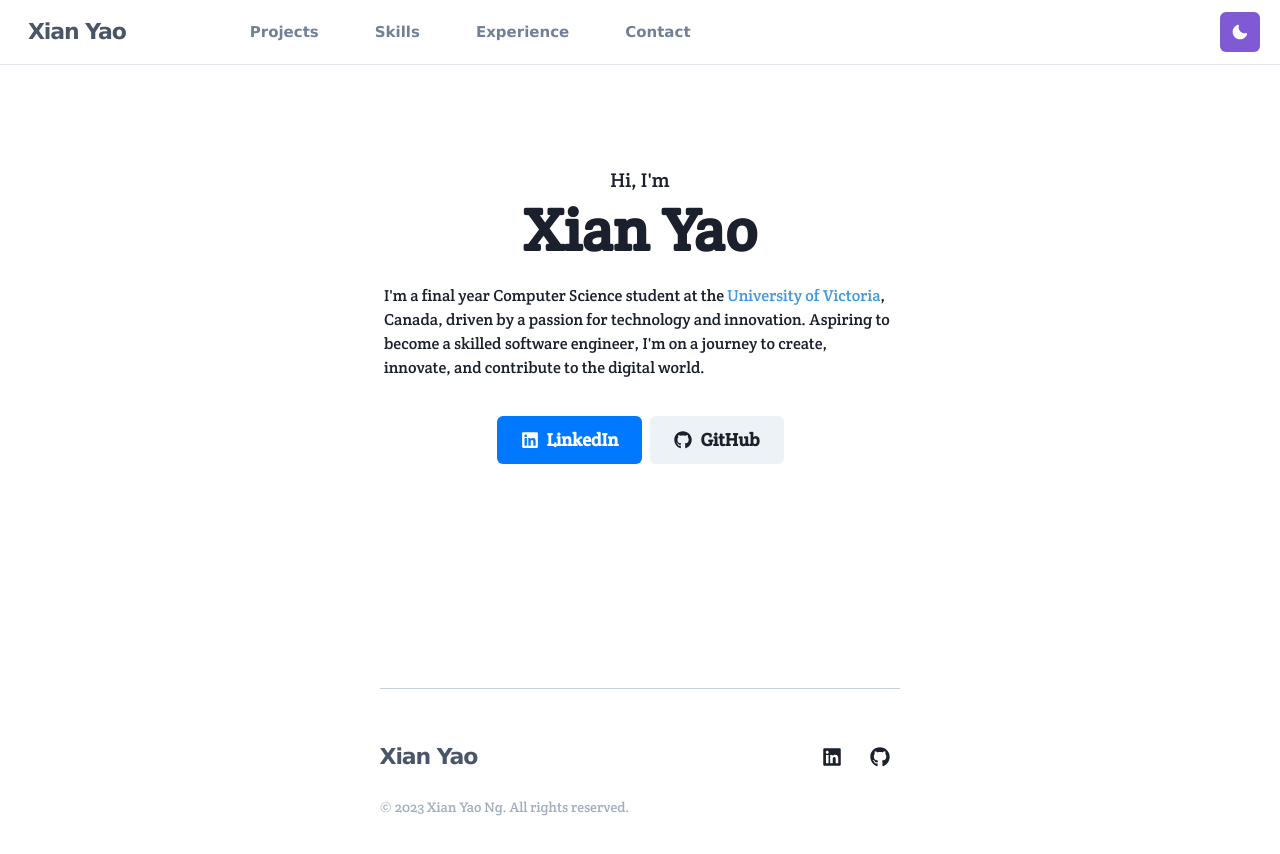
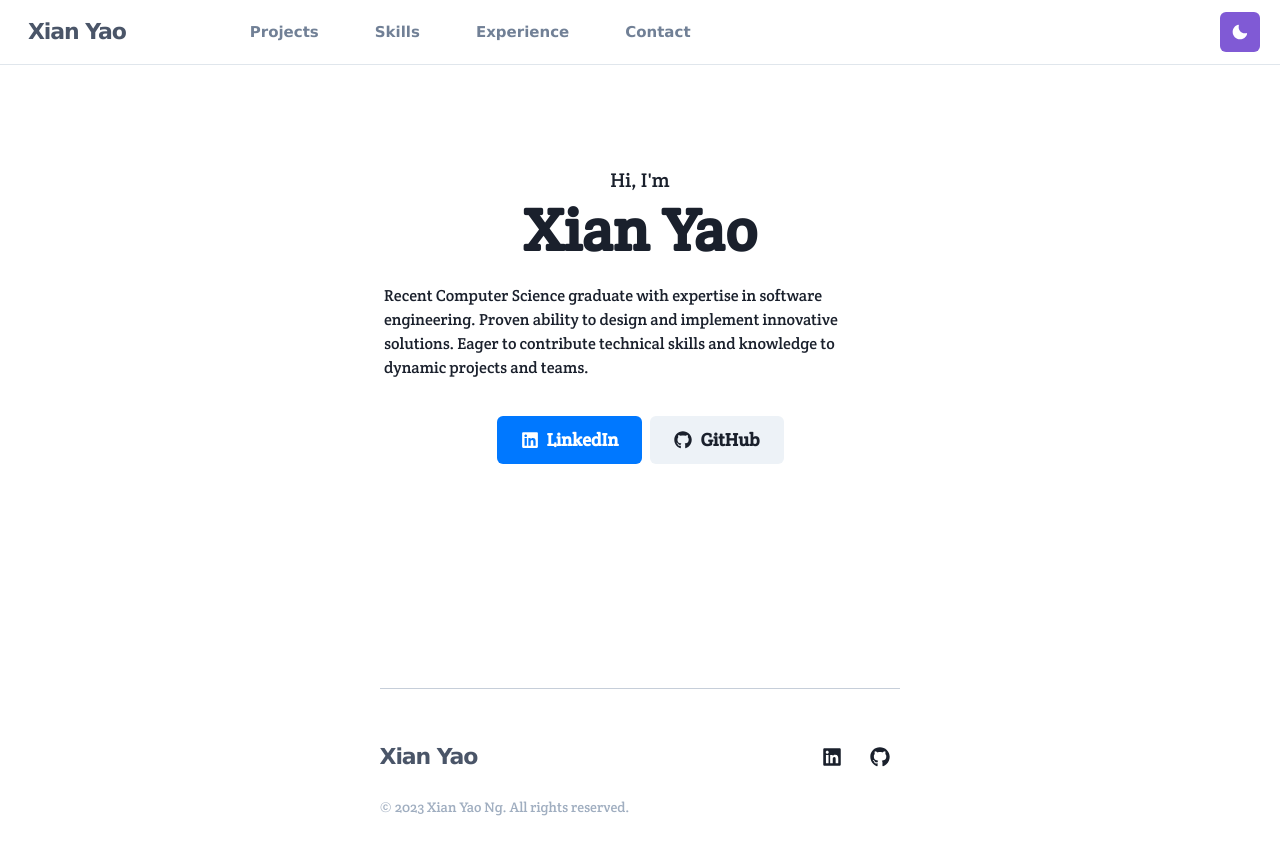
Before and after one commit to xianyao009/xianyaong-portfolio, a Next.js app: page / in a window 1280 px wide. Shown: the top 854 px of the page. Built offline with nearby package versions, Linux system fonts and the light colour scheme.

Commit message:
Update description

```diff
--- a/components/container/HomeContainer.js
+++ b/components/container/HomeContainer.js
@@ -10,13 +10,10 @@ const HomeContainer = () => {
       <Heading size="3xl">Xian Yao</Heading>
       <Box w="80%">
         <Text pt={4}>
-          I&apos;m a final year Computer Science student at the{" "}
-          <Link as="a" href="https://www.uvic.ca" color="blue.400" isExternal>
-            University of Victoria
-          </Link>
-          , Canada, driven by a passion for technology and innovation. Aspiring
-          to become a skilled software engineer, I&apos;m on a journey to
-          create, innovate, and contribute to the digital world.
+          Recent Computer Science graduate with expertise in software
+          engineering. Proven ability to design and implement innovative
+          solutions. Eager to contribute technical skills and knowledge to
+          dynamic projects and teams.
         </Text>
       </Box>
       <Stack direction="row" pt={7}>
```
